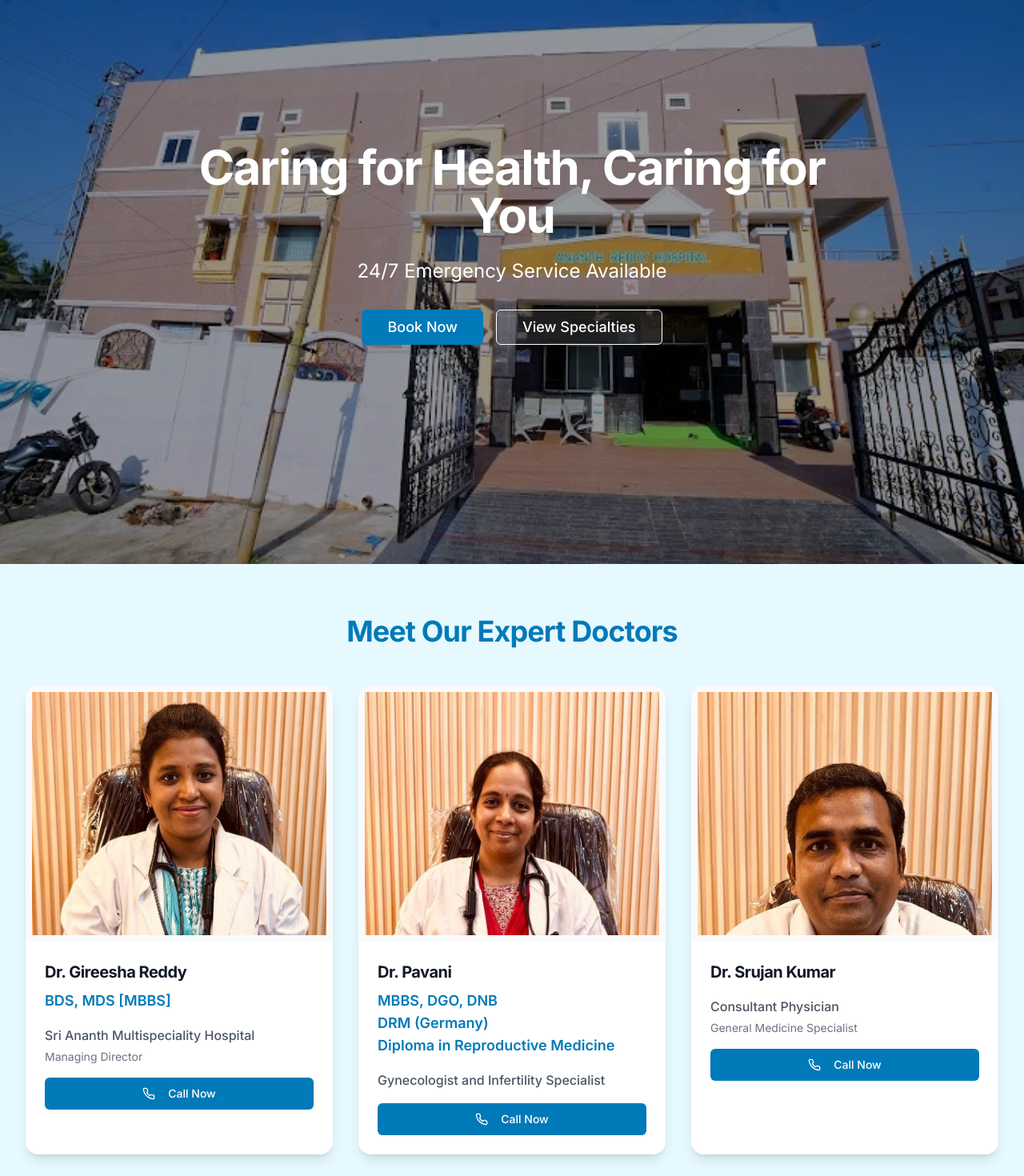
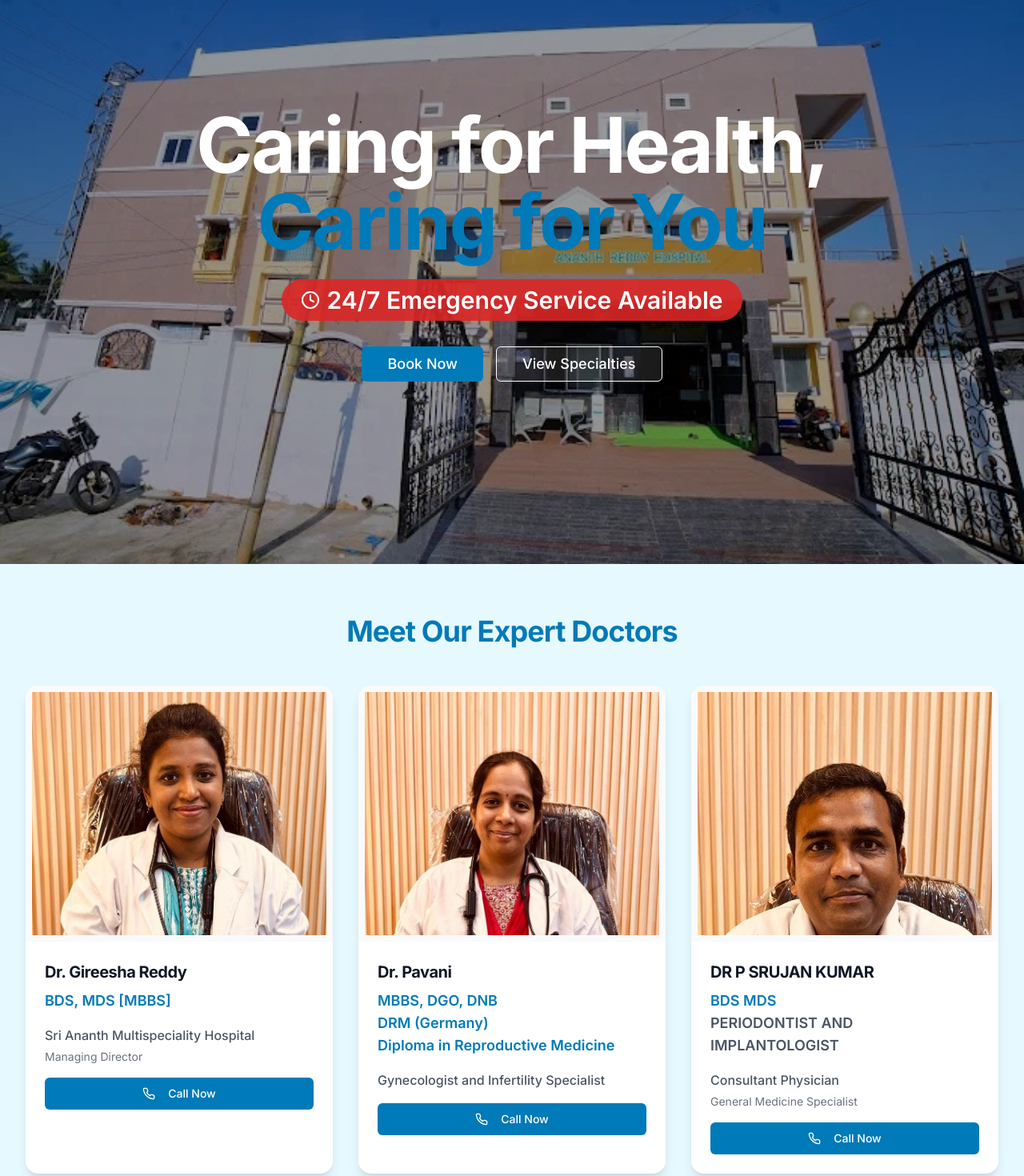
Before and after one commit to Masthan008/sri-ananth-hospital, a React (Vite) app: page / in a window 1280 px wide. Shown: the part 160-1630 px from the top of the page at 80% size. Built offline with nearby package versions, Linux system fonts and the light colour scheme.

Commit message:
Update: Enhanced doctor's profile and improved hero section visibility

```diff
--- a/src/components/Footer.tsx
+++ b/src/components/Footer.tsx
@@ -25,9 +25,9 @@ const Footer = () => {
             <p className="text-sm text-muted-foreground">
               Caring for Health, Caring for You. Providing comprehensive healthcare services with compassion and excellence.
             </p>
-            <div className="flex items-center space-x-2 text-sm">
-              <Clock className="w-4 h-4 text-primary" />
-              <span className="text-muted-foreground">24/7 Emergency Service</span>
+            <div className="flex items-center space-x-2">
+              <Clock className="w-5 h-5 text-red-600" />
+              <span className="text-lg font-semibold text-red-600">24/7 Emergency Service Available</span>
             </div>
           </div>
 
--- a/src/pages/Home.tsx
+++ b/src/pages/Home.tsx
@@ -109,11 +109,15 @@ const Home = () => {
       >
         <div className="absolute inset-0 bg-black/40"></div>
         <div className="relative z-10 text-center text-white max-w-4xl mx-auto px-4">
-          <h1 className="text-4xl md:text-6xl font-bold mb-6 animate-fade-in">
-            Caring for Health, Caring for You
+          <h1 className="text-5xl md:text-7xl lg:text-8xl font-bold mb-6 animate-fade-in leading-tight">
+            Caring for Health,<br />
+            <span className="text-hospital-blue">Caring for You</span>
           </h1>
-          <p className="text-xl md:text-2xl mb-8 animate-slide-in-left">
-            24/7 Emergency Service Available
+          <p className="text-2xl md:text-3xl font-semibold mb-8 animate-slide-in-left text-white bg-red-600/90 inline-block px-6 py-2 rounded-full">
+            <span className="flex items-center justify-center space-x-2">
+              <Clock className="w-6 h-6" />
+              <span>24/7 Emergency Service Available</span>
+            </span>
           </p>
           <div className="flex flex-col sm:flex-row gap-4 justify-center animate-slide-in-right">
             <Button size="lg" asChild className="text-lg px-8 py-3">
@@ -200,14 +204,18 @@ const Home = () => {
                 <div className="w-full h-full flex items-center justify-center p-2">
                   <img
                     src="/doctors/dr-srujan.jpg"
-                    alt="Dr. Srujan Kumar"
+                    alt="DR P SRUJAN KUMAR"
                     className="h-full w-full object-cover"
                     style={{ objectPosition: 'top center' }}
                   />
                 </div>
               </div>
               <div className="p-6">
-                <h3 className="text-xl font-bold text-gray-900 mb-4">Dr. Srujan Kumar</h3>
+                <h3 className="text-xl font-bold text-gray-900 mb-2">DR P SRUJAN KUMAR</h3>
+                <p className="text-lg text-hospital-blue font-semibold mb-4">
+                  BDS MDS<br />
+                  <span className="text-gray-600">PERIODONTIST AND IMPLANTOLOGIST</span>
+                </p>
                 <p className="text-gray-600 mb-1 font-medium">Consultant Physician</p>
                 <p className="text-gray-500 text-sm mb-4">General Medicine Specialist</p>
                 <div className="flex items-center space-x-4">
```
